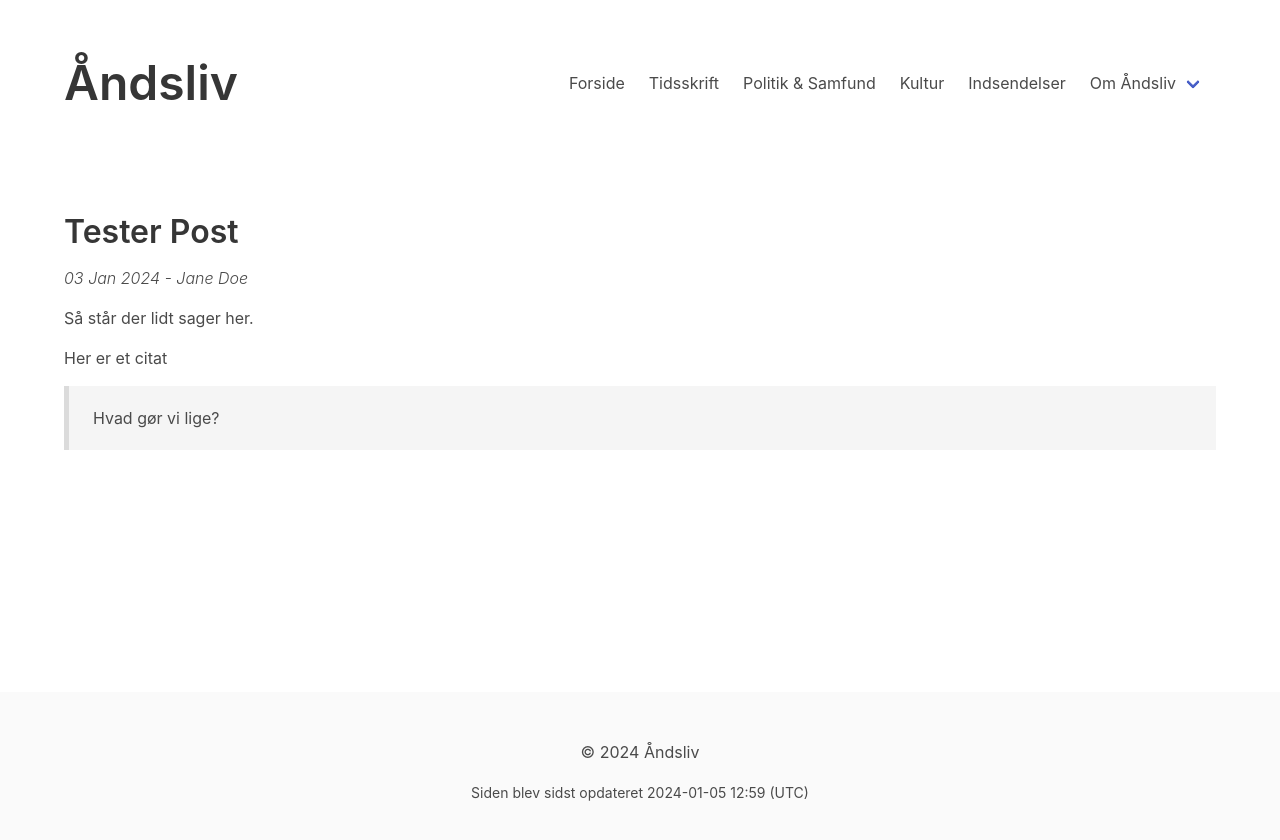
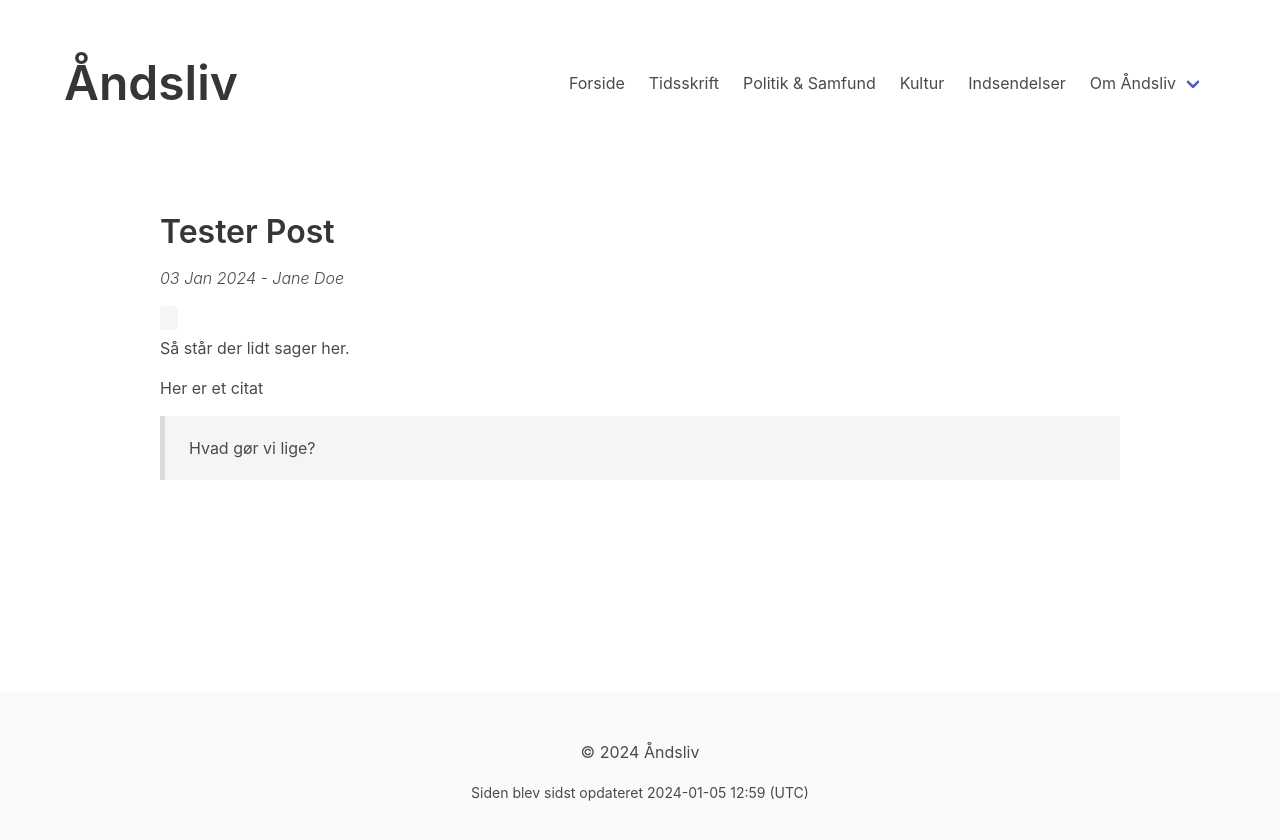
Before and after one commit to Aandsliv/aandsliv, a Jekyll site: the page built from src/_posts/2024-01-03-tester-post.md, in a window 1280 px wide. Shown: the top 840 px of the page. Built offline with Jekyll 4.4.1, drawn with Linux system fonts in a browser that asks for light colours.

Commit message:
feat: add tags to articles (#46)

```diff
--- a/src/_layouts/post.html
+++ b/src/_layouts/post.html
@@ -1,8 +1,13 @@
 ---
 layout: default
 ---
-<div class="content">
+<div class="content container is-max-desktop">
     <h1>{{ page.title }}</h1>
     <p class="is-italic has-text-weight-light">{{ page.date | date_to_string }} - {{ page.author }}</p>
+    {% for post in site.posts %}
+    {% if post.url == page.url %}
+    <a href="{{ post.subsection | downcase | url_encode | relative_url }}" class="tag"></a>
+    {% endif %}
+    {% endfor %}
     {{ content }}
 </div>
```
